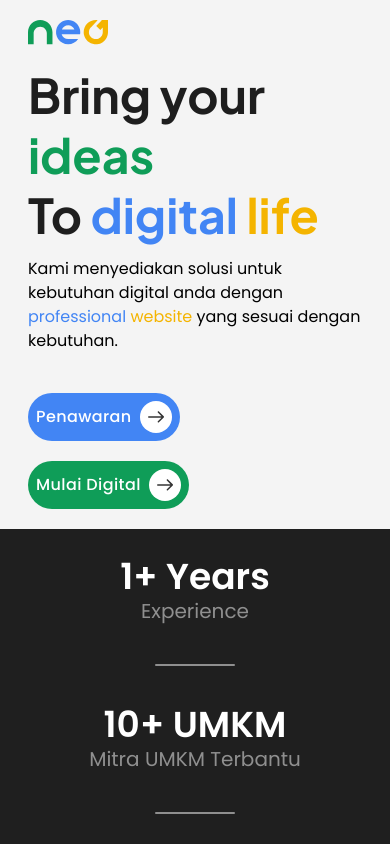
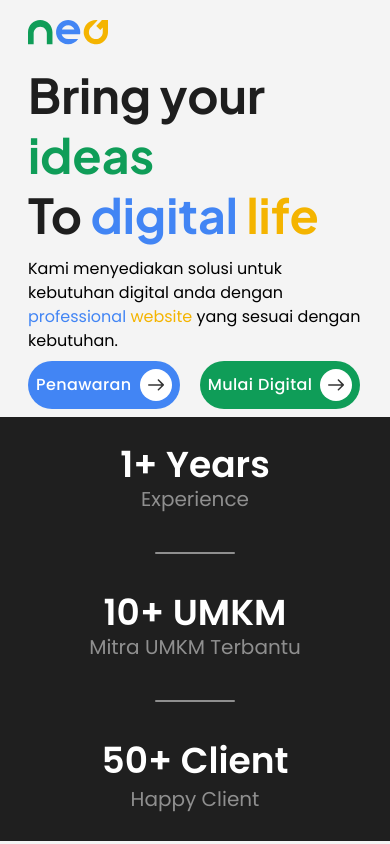
Before and after one commit to SkyzofrnDev/profile-neo, a React (Vite) app: page / in a window 390 px wide. Shown: the top 844 px of the page. Built offline with nearby package versions, Linux system fonts and the light colour scheme; no server answers.

Commit message:
Update Button and Hero components for improved styling; adjust Button margin for better spacing and modify Hero section layout for enhanced responsiveness.

```diff
--- a/src/Components/Button/Button.jsx
+++ b/src/Components/Button/Button.jsx
@@ -5,7 +5,7 @@ const Button = ({ bg, text }) => {
   return (
     <Link
       to="/home"
-      className={`my-5 md:mt-0 px-2 py-2 md:px-3 md:pl-10 md:py-3 flex items-center gap-2 md:gap-5 text-white md:text-2xl tracking-wide font-medium ${bg} rounded-full w-fit group`}
+      className={`my-2 sm:my-5 md:mt-0 px-2 py-2 md:px-3 md:pl-10 md:py-3 flex items-center gap-2 md:gap-5 text-white md:text-2xl tracking-wide font-medium ${bg} rounded-full w-fit group`}
     >
       {text}
 
--- a/src/Layout/Herosection/Hero.jsx
+++ b/src/Layout/Herosection/Hero.jsx
@@ -80,7 +80,7 @@ const Hero = () => {
           <span className="text-secondary">website</span> yang sesuai dengan
           kebutuhan.
         </p>
-        <div className="lg:flex gap-x-5 mt-10">
+        <div className="flex flex-wrap gap-x-5">
           <div data-aos="fade-up" data-aos-delay="200">
             <Button bg="bg-primary" text="Penawaran" />
           </div>
```
